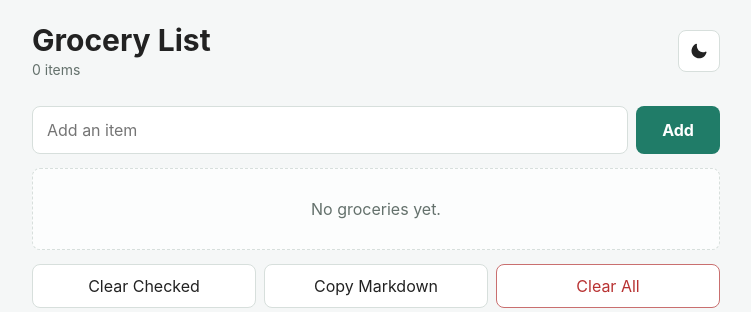
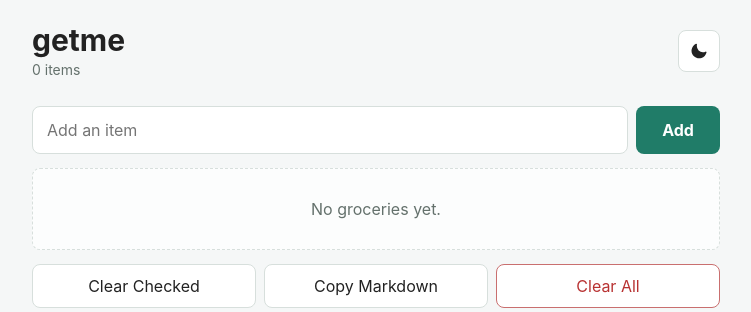
Before and after one commit to tylxr59/getme, a PHP site: page / in a window 1280 px wide. Shown: the top 312 px of the page, without its empty margins (264-1015 px from the left). Run offline with PHP 8.4, Linux system fonts and the light colour scheme.

Commit message:
Rename grocery list database and page title
- Switch SQLite file to `getme.db`
- Make the app title configurable via `$listName`
- Update README and ignore all `*.db` files

```diff
--- a/index.php
+++ b/index.php
@@ -1,4 +1,6 @@
 <?php
+$listName = 'getme';
+
 header('Access-Control-Allow-Origin: *');
 header('Access-Control-Allow-Methods: POST, OPTIONS');
 header('Access-Control-Allow-Headers: Content-Type');
@@ -8,7 +10,7 @@ if ($_SERVER['REQUEST_METHOD'] === 'OPTIONS') {
     exit;
 }
 
-$db = new PDO('sqlite:' . __DIR__ . '/grocery.db');
+$db = new PDO('sqlite:' . __DIR__ . '/getme.db');
 $db->setAttribute(PDO::ATTR_ERRMODE, PDO::ERRMODE_EXCEPTION);
 $db->exec('PRAGMA foreign_keys = ON');
 
@@ -169,7 +171,7 @@ $items = all_items($db);
 <head>
     <meta charset="UTF-8">
     <meta name="viewport" content="width=device-width, initial-scale=1.0">
-    <title>Grocery List</title>
+    <title><?= e($listName) ?></title>
     <style>
         :root {
             color-scheme: light;
@@ -487,7 +489,7 @@ $items = all_items($db);
     <main class="app">
         <header class="topbar">
             <div>
-                <h1>Grocery List</h1>
+                <h1><?= e($listName) ?></h1>
                 <div class="count" id="itemCount"></div>
             </div>
             <button class="icon-btn" id="themeToggle" type="button" aria-label="Toggle dark mode" title="Toggle dark mode">
```
Also changed, not shown: README.md, 1 other file.
